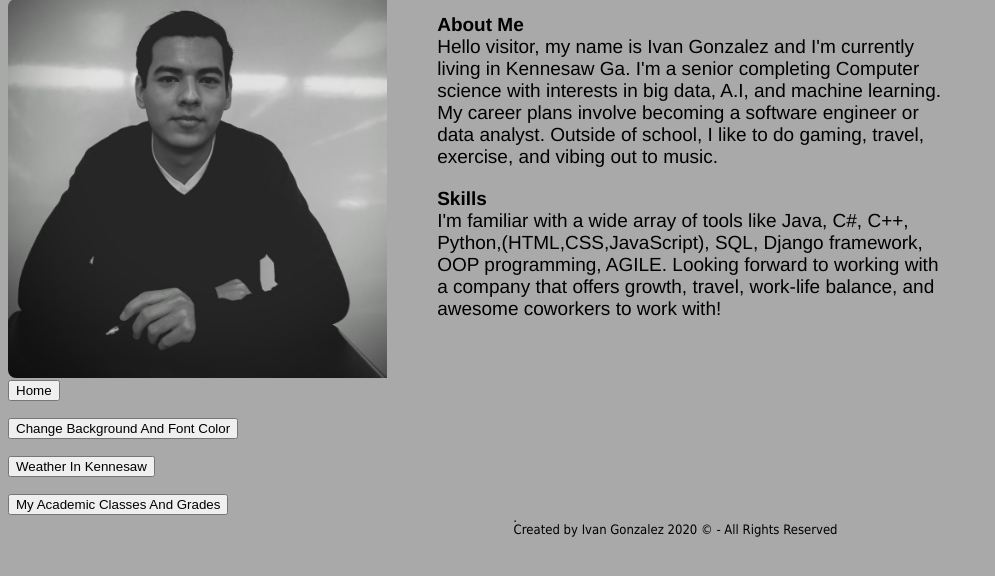
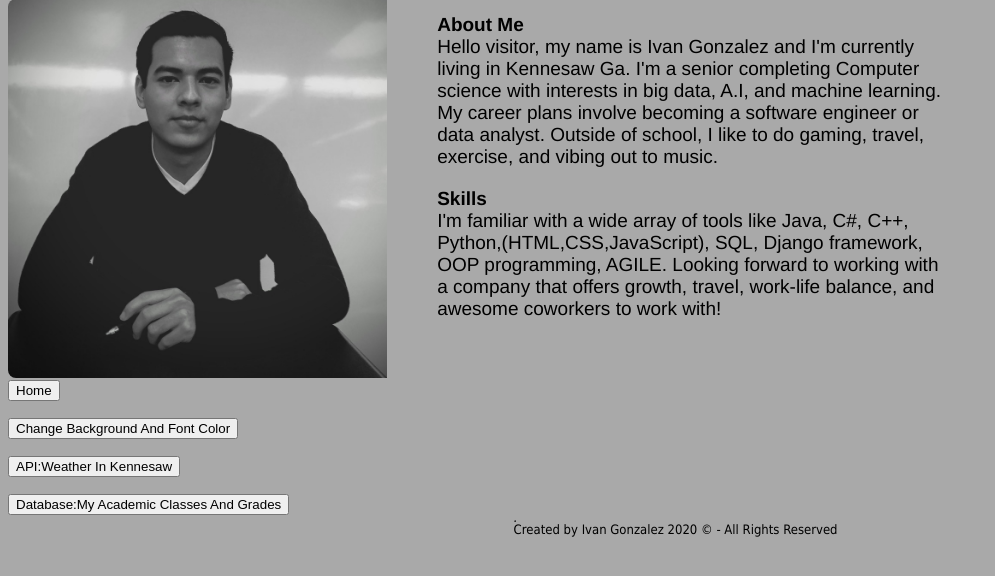
Before and after one commit to igonza17/PersonalWebsite, a Django app: page / in a window 1280 px wide. Shown: the part 48-624 px from the top of the page, without its empty margins (0-995 px from the left). Run offline with Django 3.2, Linux system fonts and the light colour scheme.

Commit message:
Update website.html

```diff
--- a/website/templates/website/website.html
+++ b/website/templates/website/website.html
@@ -31,10 +31,10 @@ Looking forward to working with a company that offers growth, travel, work-life
 </form>
 
 <form action="/weather">
-    <input type="submit" value="Weather In Kennesaw" />
+    <input type="submit" value="API:Weather In Kennesaw" />
 </form>
 <form action="/final">
-    <input type="submit" value="My Academic Classes And Grades" />
+    <input type="submit" value="Database:My Academic Classes And Grades" />
 </form>
 <p id="text"></p>
 <table id="sampleTable" border="1">
```
